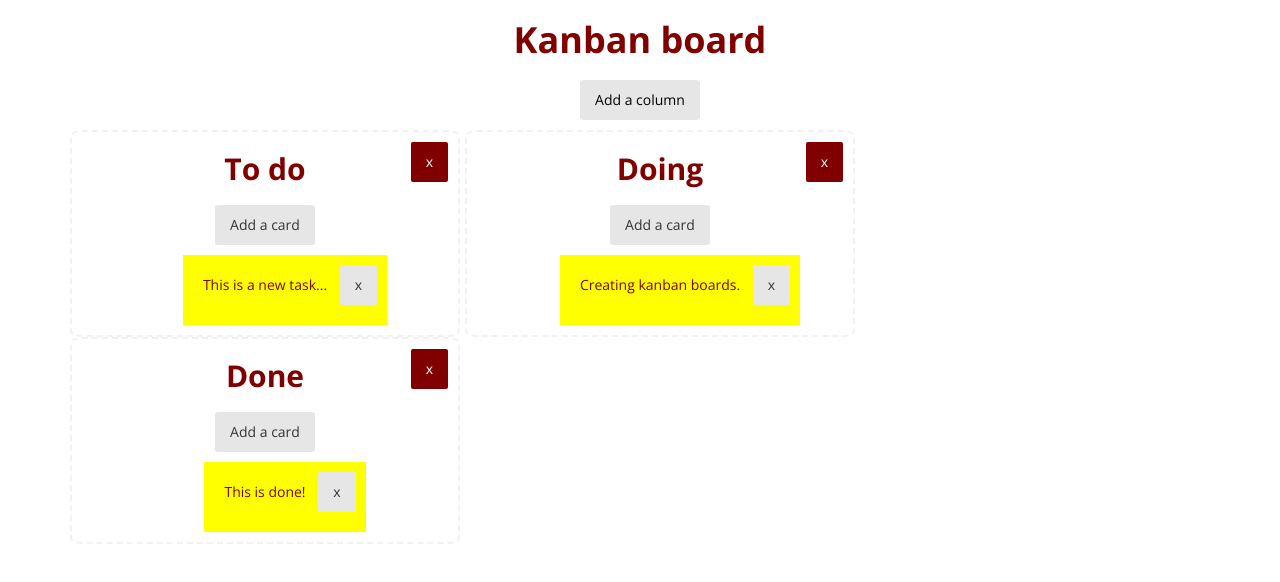
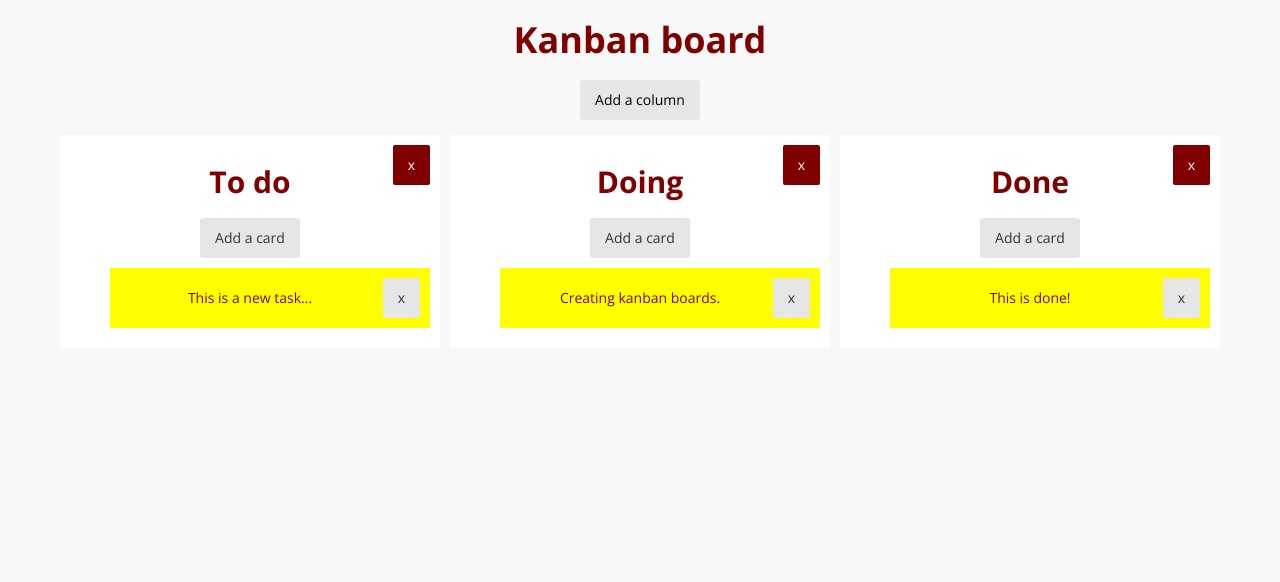
Before and after one commit to zet-god/kanban_board, a plain HTML site: page index.html in a window 1280 px wide. Drawn offline with nearby package versions, Linux system fonts and the light colour scheme.

Commit message:
zmiany w wyświeltaniu i szerokości kolumn

```diff
--- a/index.html
+++ b/index.html
@@ -11,7 +11,7 @@
 		<div id="board" class="board col-md-12">
 			<h1 class="text-center">Kanban board</h1>
 			<button class="create-column btn-default btn-header">Add a column</button>
-			<div class="column-container container"></div>
+			<div class="column-container container row"></div>
 		</div>
 	</div>
 <script src="https://code.jquery.com/jquery-3.0.0.min.js" integrity="sha256-JmvOoLtYsmqlsWxa7mDSLMwa6dZ9rrIdtrrVYRnDRH0=" crossorigin="anonymous"></script>
--- a/scripts.js
+++ b/scripts.js
@@ -17,7 +17,7 @@ function Column(name) {
 
 	function createColumn () {
 		// creating components of columns:
-		var $column = $('<div>').addClass('column col-md-4');
+		var $column = $('<div>').addClass('column col-sm-4');
 		var $columnTitle = $('<h2>').addClass('column-title text-center').text(self.name);
 		var $columnCardList = $('<ul>').addClass('column-card-list');
 		var $columnDelete = $('<button>').addClass('btn-delete btn-default btn-column').text('x');
--- a/style.css
+++ b/style.css
@@ -8,23 +8,27 @@ body {
 	padding: 0;
 	margin: 0;
 	box-sizing: border-box;
+	background-color: #F8F8F8;
 }
 
 .container {
 	text-align: center;
 	padding: 0;
 	margin: 0 auto;
-/*	width: 100%;
-*/}
+}
+
+#board {
+	margin: 0;
+	padding: 0;
+}
 
 .row {
 	padding: 0;
 	margin: 0;
 }
 
-.col-md-4 {
-	padding: 0;
-	margin: 0 5px 0 0;
+.col-sm-4 {
+	padding: 10px;
 }
 
 /*czcionki*/
@@ -45,24 +49,21 @@ p.card-description {
 /*karty i kolumny*/
 .column {
 	position: relative;
-/*	max-width: 350px;
-*/	border-style: dashed;
-	border-color: #f1f1f1;
-	border-width: 2px;
-	border-radius: 3%;
+	background-color: #FFF;
+	border-style: solid;
+	border-color: #F8F8F8;
+	border-width: 5px;
 }
 
 .card {
 	min-height: 60px;
 	background-color: yellow;
-/*	box-sizing: border-box;
-*/
-	display: inline-block;
+	display: block;
 	position: relative;
-  	margin: 0;
+  	margin: 0 auto;
   	padding: 0;
-/*  	float: left;
-*/}
+  	top: 0;
+}
 
 .column-card-list {
 	list-style-type: none;
```
